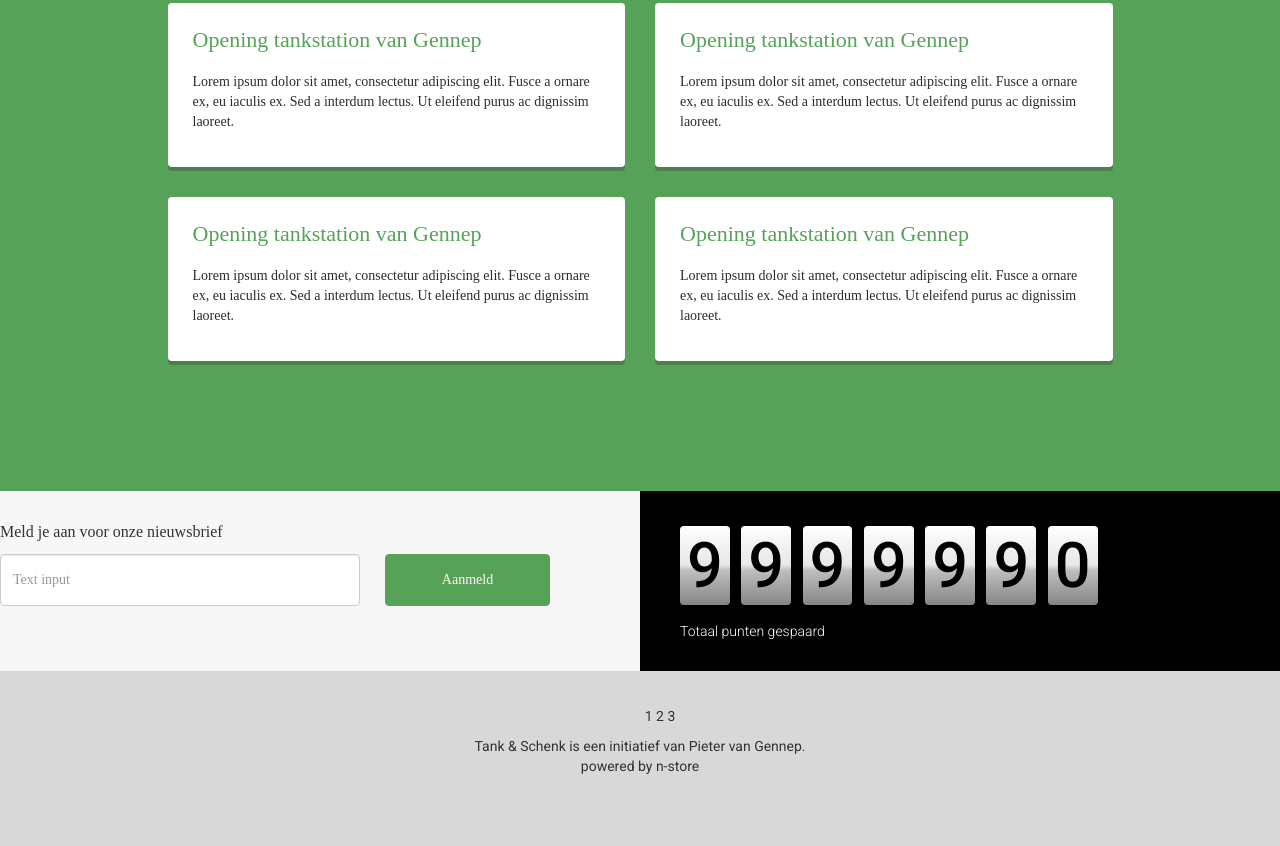
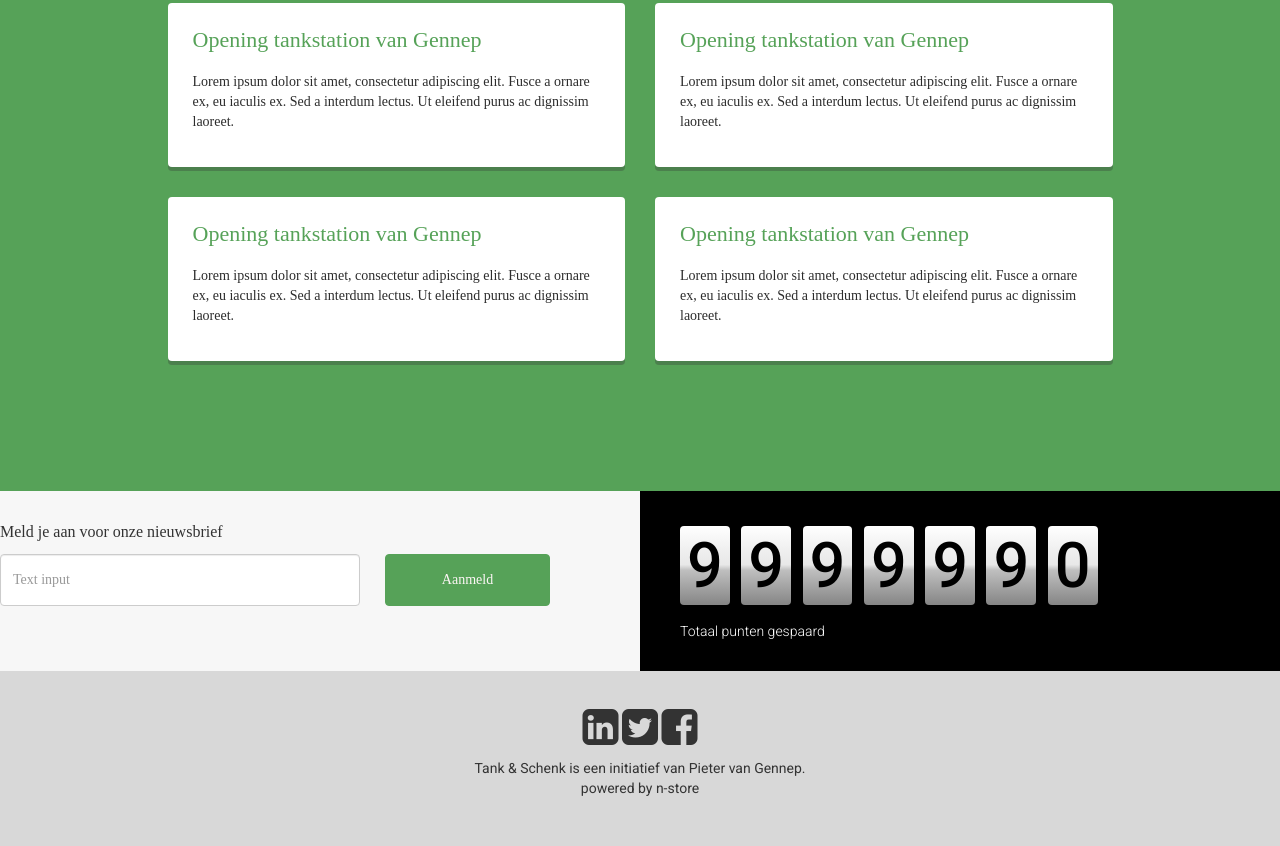
Before and after one commit to ckdt/tns, a plain HTML site: page index.html in a window 1280 px wide. Shown: the part 3593-4439 px from the top of the page. Drawn offline with nearby package versions, Linux system fonts and the light colour scheme.

Commit message:
base file

```diff
--- a/css/style.css
+++ b/css/style.css
@@ -380,6 +380,7 @@ ul.counter li {
 }
 .footer-block ul {
   text-align: center;
+  margin-right:40px;
 }
 .footer-block ul li {
   display: inline;
--- a/index.html
+++ b/index.html
@@ -265,14 +265,16 @@
               <!-- FOOTER -->
               <footer>
                 <div class="container-fluid footer">
-                  <div class="footer-block">
-                    <ul>
-                      <li>1</li>
-                      <li>2</li>
-                      <li>3</li>
-                    </ul>
-                    <p>Tank &amp; Schenk is een initiatief van Pieter van Gennep.
-                    <br/>powered by n-store</p>
+                  <div class="container">
+                    <div class="footer-block">
+                      <ul>
+                        <li><i class="fa fa-linkedin-square fa-3x"></i></li>
+                        <li><i class="fa fa-twitter-square fa-3x"></i></li>
+                        <li><i class="fa fa-facebook-square fa-3x"></i></li>
+                      </ul>
+                      <p>Tank &amp; Schenk is een initiatief van Pieter van Gennep.
+                      <br/>powered by n-store</p>
+                    </div>
                   </div>
                 </div>
               </footer>
```
